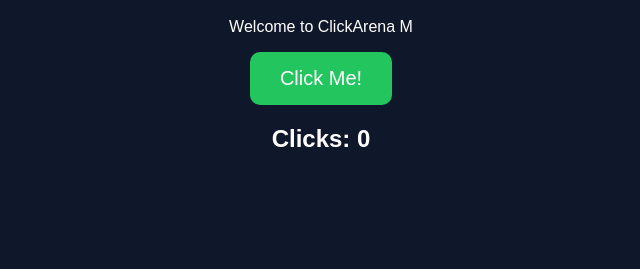
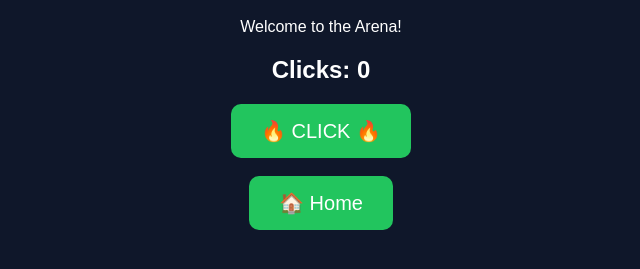
Before and after one commit to Yarkanofficial/clicker-ern-M, a plain HTML site: page index.html in a window 1280 px wide. Shown: the part 141-410 px from the top of the page, without its empty margins (319-959 px from the left). Drawn offline with Linux system fonts and the light colour scheme.

Commit message:
Update index.html

```diff
--- a/index.html
+++ b/index.html
@@ -6,15 +6,28 @@
 <title>ClickArena M</title>
 <link rel="stylesheet" href="style.css">
 </head>
+
 <body>
+
+<div class="container">
 
 <h1>🎮 ClickArena M</h1>
 
-<p>Welcome to ClickArena M</p>
+<p>Welcome to the Arena!</p>
 
-<button id="clickBtn">Click Me!</button>
+<h2 id="clicks">Clicks: 0</h2>
 
-<h2>Clicks: <span id="score">0</span></h2>
+<button onclick="clickGame()">
+🔥 CLICK 🔥
+</button>
+
+<br><br>
+
+<button onclick="location.href='home.html'">
+🏠 Home
+</button>
+
+</div>
 
 <script src="script.js"></script>
 
```
